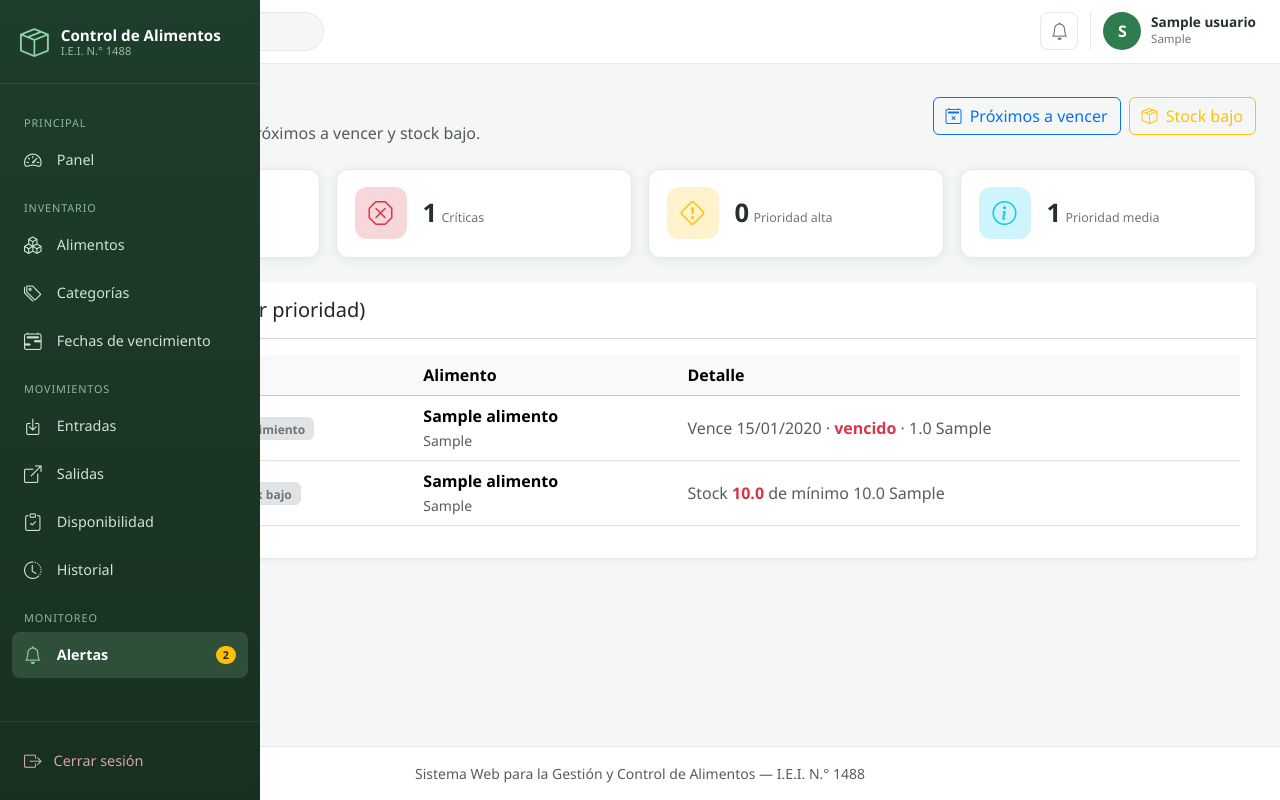
After one commit to Eduardo-Benjamin-Guevara/TESIS, a Flask app: page /alertas/ in a window 1280 px wide. The commit adds this page. Run offline with Flask 3, Linux system fonts and the light colour scheme; a user stored in the database is signed in; tables that the repository leaves empty hold one stand-in row (values such as "Sample post").

Commit message:
Sprint 3: sistema de alertas (proximos a vencer, stock bajo, notificaciones y priorizacion)

```diff
--- a/app/__init__.py
+++ b/app/__init__.py
@@ -102,6 +102,7 @@ def create_app(config_name: str | None = None) -> Flask:
     # Registrar blueprints
     from app.routes import (
         alimentos_bp,
+        alertas_bp,
         auth_bp,
         categorias_bp,
         inventario_bp,
@@ -117,6 +118,7 @@ def create_app(config_name: str | None = None) -> Flask:
     app.register_blueprint(inventario_bp)
     app.register_blueprint(lotes_bp)
     app.register_blueprint(usuarios_bp)
+    app.register_blueprint(alertas_bp)
 
     # Registrar errores
     registrar_errores(app)
@@ -126,11 +128,19 @@ def create_app(config_name: str | None = None) -> Flask:
 
     registrar_cli(app)
 
-    # Contexto global para plantillas: lista de categorías disponibles
+    # Contexto global para plantillas: categorías y resumen de alertas
     @app.context_processor
     def inyectar_contexto():
-        from app.services import categoria_service
+        from flask_login import current_user
 
-        return {"categorias": categoria_service.listar()}
+        from app.services import alertas_service, categoria_service
+
+        contexto = {"categorias": categoria_service.listar()}
+        # Contador de alertas para el badge del sidebar (solo con sesión)
+        if current_user.is_authenticated:
+            contexto["alerta_total"] = alertas_service.contar()["total"]
+        else:
+            contexto["alerta_total"] = 0
+        return contexto
 
     return app
--- a/app/routes/__init__.py
+++ b/app/routes/__init__.py
@@ -1,5 +1,6 @@
 """Registro de blueprints de la aplicación."""
 from app.routes.alimentos import bp as alimentos_bp
+from app.routes.alertas import bp as alertas_bp
 from app.routes.auth import bp as auth_bp
 from app.routes.categorias import bp as categorias_bp
 from app.routes.inventario import bp as inventario_bp
@@ -9,6 +10,7 @@ from app.routes.usuarios import bp as usuarios_bp
 
 __all__ = [
     "alimentos_bp",
+    "alertas_bp",
     "auth_bp",
     "categorias_bp",
     "inventario_bp",
--- /dev/null
+++ b/app/routes/alertas.py
@@ -0,0 +1,57 @@
+"""Rutas del sistema de alertas: próximos a vencer y stock bajo."""
+from flask import Blueprint, render_template
+from flask_login import login_required
+
+from app.services import alertas_service
+
+bp = Blueprint("alertas", __name__, url_prefix="/alertas")
+
+# Etiquetas y colores por nivel de prioridad
+BADGES = {
+    "critica": ("Critica", "bg-danger"),
+    "alta": ("Alta", "bg-warning text-dark"),
+    "media": ("Media", "bg-info text-dark"),
+}
+
+
+@bp.route("/")
+@login_required
+def index():
+    alertas = alertas_service.todas()
+    vencimiento = alertas_service.proximos_a_vencer()
+    stock = alertas_service.stock_bajo()
+    resumen = alertas_service.contar()
+    return render_template(
+        "alertas/index.html",
+        alertas=alertas,
+        vencimiento=vencimiento,
+        stock=stock,
+        resumen=resumen,
+        badges=BADGES,
+    )
+
+
+@bp.route("/vence-pronto")
+@login_required
+def vence_pronto():
+    vencimiento = alertas_service.proximos_a_vencer()
+    resumen = alertas_service.contar()
+    return render_template(
+        "alertas/vencimiento.html",
+        vencimiento=vencimiento,
+        resumen=resumen,
+        badges=BADGES,
+    )
+
+
+@bp.route("/stock-bajo")
+@login_required
+def stock_bajo():
+    stock = alertas_service.stock_bajo()
+    resumen = alertas_service.contar()
+    return render_template(
+        "alertas/stock_bajo.html",
+        stock=stock,
+        resumen=resumen,
+        badges=BADGES,
+    )
--- /dev/null
+++ b/app/templates/alertas/index.html
@@ -0,0 +1,127 @@
+{% extends 'base.html' %}
+
+{% block titulo %}Alertas{% endblock %}
+
+{% block contenido %}
+<div class="d-flex justify-content-between align-items-center mb-4 flex-wrap gap-2">
+    <div>
+        <h1 class="page-title mb-1">Sistema de alertas</h1>
+        <p class="text-muted mb-0">Notificaciones priorizadas de próximos a vencer y stock bajo.</p>
+    </div>
+    <div class="d-flex gap-2">
+        <a href="{{ url_for('alertas.vence_pronto') }}" class="btn btn-outline-primary">
+            <i class="bi bi-calendar2-x me-1"></i> Próximos a vencer
+        </a>
+        <a href="{{ url_for('alertas.stock_bajo') }}" class="btn btn-outline-warning">
+            <i class="bi bi-box-seam me-1"></i> Stock bajo
+        </a>
+    </div>
+</div>
+
+<div class="row g-3 mb-4">
+    <div class="col-sm-6 col-xl-3">
+        <div class="stat-card">
+            <div class="stat-icon bg-danger-subtle text-danger"><i class="bi bi-bell"></i></div>
+            <div class="stat-info">
+                <span class="stat-value">{{ resumen.total }}</span>
+                <span class="stat-label">Alertas totales</span>
+            </div>
+        </div>
+    </div>
+    <div class="col-sm-6 col-xl-3">
+        <div class="stat-card">
+            <div class="stat-icon bg-danger-subtle text-danger"><i class="bi bi-x-octagon"></i></div>
+            <div class="stat-info">
+                <span class="stat-value">{{ resumen.critica }}</span>
+                <span class="stat-label">Críticas</span>
+            </div>
+        </div>
+    </div>
+    <div class="col-sm-6 col-xl-3">
+        <div class="stat-card">
+            <div class="stat-icon bg-warning-subtle text-warning"><i class="bi bi-exclamation-diamond"></i></div>
+            <div class="stat-info">
+                <span class="stat-value">{{ resumen.alta }}</span>
+                <span class="stat-label">Prioridad alta</span>
+            </div>
+        </div>
+    </div>
+    <div class="col-sm-6 col-xl-3">
+        <div class="stat-card">
+            <div class="stat-icon bg-info-subtle text-info"><i class="bi bi-info-circle"></i></div>
+            <div class="stat-info">
+                <span class="stat-value">{{ resumen.media }}</span>
+                <span class="stat-label">Prioridad media</span>
+            </div>
+        </div>
+    </div>
+</div>
+
+<div class="card shadow-sm border-0">
+    <div class="card-header bg-white py-3">
+        <h5 class="mb-0"><i class="bi bi-bell me-2 text-danger"></i>Todas las alertas (por prioridad)</h5>
+    </div>
+    <div class="card-body">
+        {% if alertas %}
+        <div class="table-responsive">
+            <table class="table align-middle table-hover">
+                <thead class="table-light">
+                    <tr>
+                        <th>Prioridad</th>
+                        <th>Tipo</th>
+                        <th>Alimento</th>
+                        <th>Detalle</th>
+                    </tr>
+                </thead>
+                <tbody>
+                    {% for a in alertas %}
+                    <tr>
+                        <td>
+                            {% set b = badges.get(a.nivel, ('', '')) %}
+                            <span class="badge {{ b[1] }}">{{ b[0] }}</span>
+                        </td>
+                        <td>
+                            {% if a.tipo == 'vencimiento' %}
+                            <span class="badge bg-secondary-subtle text-secondary border"><i class="bi bi-calendar2-x"></i> Vencimiento</span>
+                            {% else %}
+                            <span class="badge bg-secondary-subtle text-secondary border"><i class="bi bi-box-seam"></i> Stock bajo</span>
+                            {% endif %}
+                        </td>
+                        <td>
+                            <div class="fw-semibold">{{ a.alimento.nombre }}</div>
+                            <small class="text-muted">{{ a.alimento.codigo }}</small>
+                        </td>
+                        <td>
+                            {% if a.tipo == 'vencimiento' %}
+                            <span class="text-muted">
+                                Vence {{ a.fecha_vencimiento.strftime('%d/%m/%Y') }}
+                                {% if a.dias < 0 %}
+                                · <span class="text-danger fw-semibold">vencido</span>
+                                {% elif a.dias == 0 %}
+                                · <span class="text-danger fw-semibold">vence hoy</span>
+                                {% else %}
+                                · <span class="fw-semibold">en {{ a.dias }} día{{ 's' if a.dias != 1 }}</span>
+                                {% endif %}
+                                · {{ a.cantidad }} {{ a.alimento.unidad_medida }}
+                            </span>
+                            {% else %}
+                            <span class="text-muted">
+                                Stock <span class="fw-semibold text-danger">{{ a.stock }}</span>
+                                de mínimo {{ a.minimo }} {{ a.alimento.unidad_medida }}
+                            </span>
+                            {% endif %}
+                        </td>
+                    </tr>
+                    {% endfor %}
+                </tbody>
+            </table>
+        </div>
+        {% else %}
+        <div class="text-center text-muted py-5">
+            <i class="bi bi-emoji-smile fs-1 d-block mb-2"></i>
+            <p class="mb-0">No hay alertas activas. Todo el inventario está en orden.</p>
+        </div>
+        {% endif %}
+    </div>
+</div>
+{% endblock %}
--- a/app/templates/partials/sidebar.html
+++ b/app/templates/partials/sidebar.html
@@ -38,6 +38,14 @@
             <i class="bi bi-clock-history"></i> Historial
         </a>
 
+        <span class="nav-section">Monitoreo</span>
+        <a href="{{ url_for('alertas.index') }}" class="nav-link {{ 'active' if request.blueprint == 'alertas' else '' }}">
+            <i class="bi bi-bell"></i> Alertas
+            {% if alerta_total %}
+            <span class="ms-auto badge {{ 'bg-danger' if alerta_total > 5 else 'bg-warning text-dark' }} rounded-pill">{{ alerta_total }}</span>
+            {% endif %}
+        </a>
+
         {% if current_user.es_admin %}
         <span class="nav-section">Administración</span>
         <a href="{{ url_for('usuarios.index') }}" class="nav-link {{ 'active' if request.blueprint == 'usuarios' else '' }}">
```
Also changed, not shown: app/routes/main.py (+9 -1 lines), app/services/alertas_service.py (added, +118 -0 lines), app/templates/alertas/stock_bajo.html (added, +68 -0 lines), app/templates/alertas/vencimiento.html (added, +66 -0 lines), app/templates/main/panel.html (+54 -0 lines), docs/sprint3.md (added, +75 -0 lines), tests/test_alertas.py (added, +125 -0 lines), README.md.
